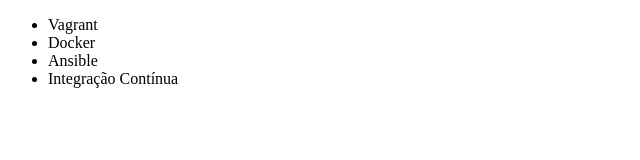
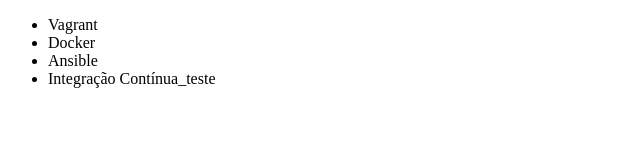
Before and after one commit to ZampRAZ/Alura-Git, a plain HTML site: page index.html in a window 1280 px wide. Shown: the full height of the page, 0-640 px from the left. Drawn offline with Linux system fonts and the light colour scheme.

Commit message:
Adicionando novo nome

```diff
--- a/index.html
+++ b/index.html
@@ -9,7 +9,7 @@
         <li>Vagrant</li>
         <li>Docker</li>
         <li>Ansible</li>
-        <li>Integração Contínua</li>
+        <li>Integração Contínua_teste</li>
     </ul>
 </body>
 </html>
```
